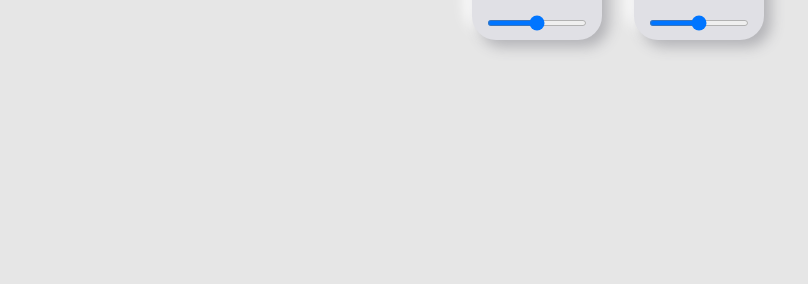
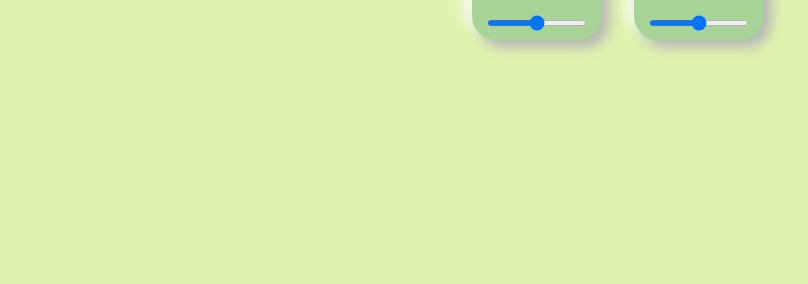
Before and after one commit to Navigam1108/Prod_Hackout, a plain HTML site: page index.html in a window 1280 px wide. Shown: the part 516-800 px from the top of the page, without its empty margins (306-1114 px from the left). Drawn offline with Linux system fonts and the light colour scheme.

Commit message:
change colour pallate to green

```diff
--- a/styles.css
+++ b/styles.css
@@ -12,8 +12,8 @@
 	--number-color: #323239;
 	--svg-path-color: #323238;
 	--svg-path-active-color: #ffffff;
-	--bg-primary-color: #e6e6e6;
-	--bg-secondary-color: #e0e0e5;
+	--bg-primary-color: #DEF3AF;
+	--bg-secondary-color: #A7D397;
 	--button-active-color: #29292e;
 	--cs-primary: #b3b3b7;
 	--cs-secondary: #ffffff;
```
